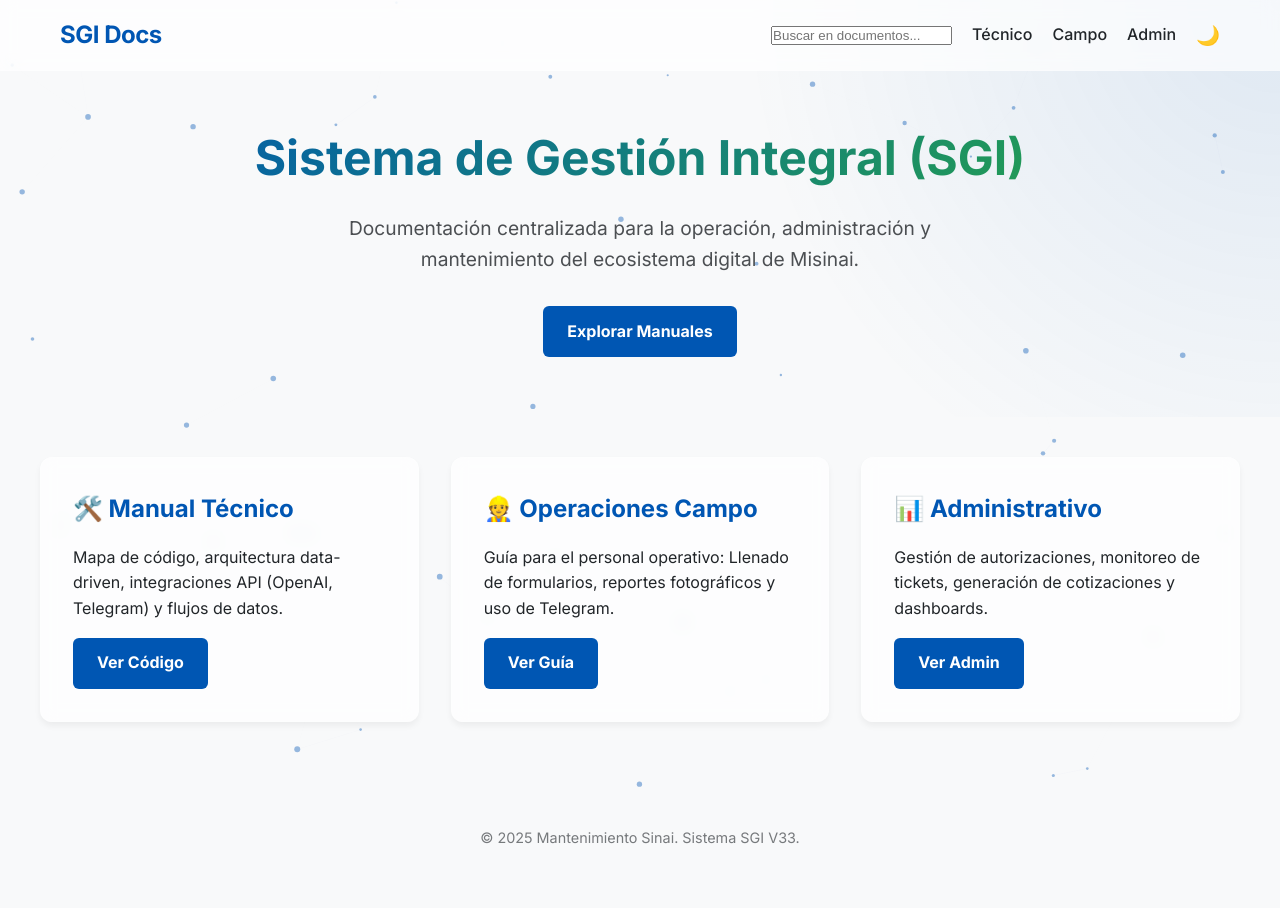
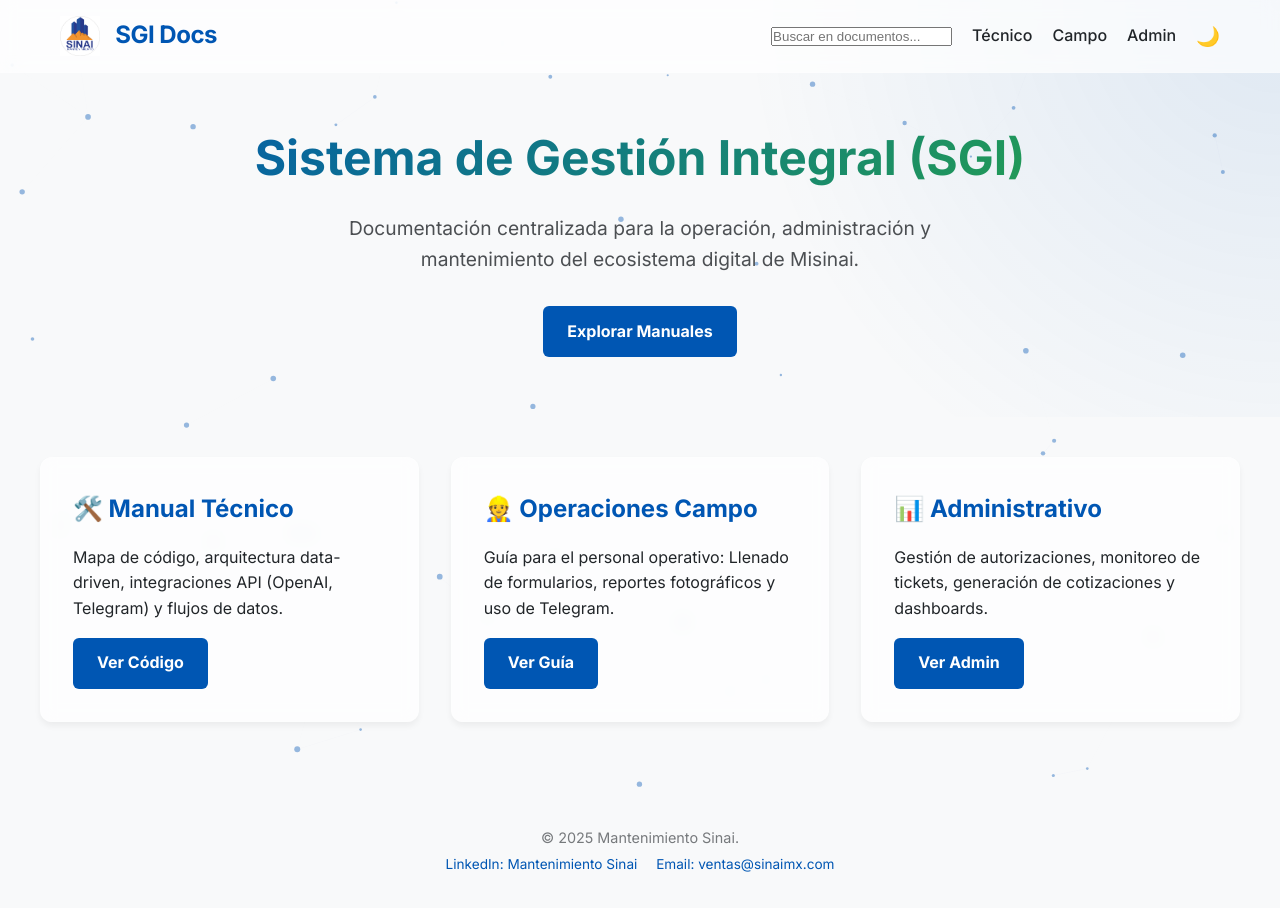
Before and after one commit to jorgeahmed/manual-sgi, a plain HTML site: page index.html in a window 1280 px wide. Before the commit the page ends 881 px from the top, so only its background shows below. Drawn offline with Linux system fonts and the light colour scheme.

Commit message:
Add logo and contact details

```diff
--- a/index.html
+++ b/index.html
@@ -1,5 +1,6 @@
 <!DOCTYPE html>
 <html lang="es" data-theme="light">
+
 <head>
     <meta charset="UTF-8">
     <meta name="viewport" content="width=device-width, initial-scale=1.0">
@@ -7,12 +8,19 @@
     <link rel="stylesheet" href="css/style.css">
     <link rel="preconnect" href="https://fonts.googleapis.com">
     <link rel="preconnect" href="https://fonts.gstatic.com" crossorigin>
-    <link href="https://fonts.googleapis.com/css2?family=Inter:wght@400;500;700&family=Fira+Code:wght@400;500&display=swap" rel="stylesheet">
+    <link
+        href="https://fonts.googleapis.com/css2?family=Inter:wght@400;500;700&family=Fira+Code:wght@400;500&display=swap"
+        rel="stylesheet">
 </head>
+
 <body>
     <nav class="navbar">
         <div class="container nav-content">
-            <a href="index.html" class="nav-logo">SGI Docs</a>
+            <a href="index.html" class="nav-logo">
+                <img src="assets/images/logo.png" alt="SGI Logo"
+                    style="height: 40px; vertical-align: middle; margin-right: 10px;">
+                SGI Docs
+            </a>
             <div class="nav-links">
                 <a href="tecnico.html" class="nav-link">Técnico</a>
                 <a href="campo.html" class="nav-link">Campo</a>
@@ -25,7 +33,8 @@
     <header class="hero">
         <div class="container">
             <h1>Sistema de Gestión Integral (SGI)</h1>
-            <p>Documentación centralizada para la operación, administración y mantenimiento del ecosistema digital de Misinai.</p>
+            <p>Documentación centralizada para la operación, administración y mantenimiento del ecosistema digital de
+                Misinai.</p>
             <a href="#manuales" class="btn btn-primary">Explorar Manuales</a>
         </div>
     </header>
@@ -62,10 +71,20 @@
     </main>
 
     <footer class="container text-center mb-4">
-        <p style="opacity: 0.6; font-size: 0.9rem;">&copy; 2025 Mantenimiento Sinai. Sistema SGI V33.</p>
+        <p style="opacity: 0.6; font-size: 0.9rem;">&copy; 2025 Mantenimiento Sinai.</p>
+        <p style="font-size: 0.85rem; margin-top: 5px;">
+            <a href="https://www.linkedin.com/company/mantenimiento-sinai/" target="_blank"
+                style="color: var(--color-primary); text-decoration: none; margin-right: 15px;">
+                LinkedIn: Mantenimiento Sinai
+            </a>
+            <a href="mailto:ventas@sinaimx.com" style="color: var(--color-primary); text-decoration: none;">
+                Email: ventas@sinaimx.com
+            </a>
+        </p>
     </footer>
 
     <script src="js/main.js"></script>
 </body>
+
 </html>
 <script src='js/search.js'></script>
```
Also changed, not shown: admin.html (+15 -2 lines), campo.html (+17 -3 lines), tecnico.html (+17 -3 lines), assets/images/logo.png (added).
